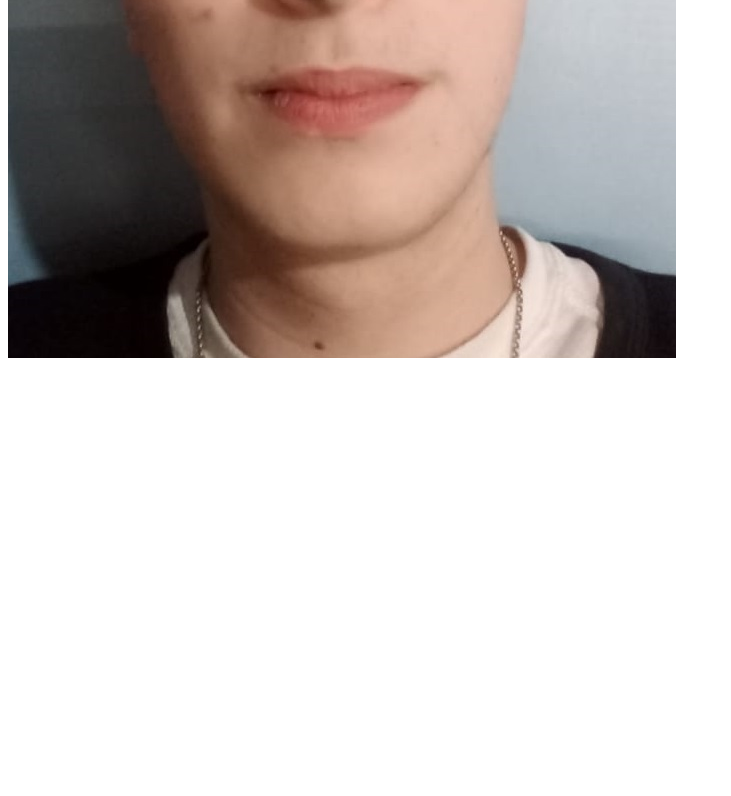
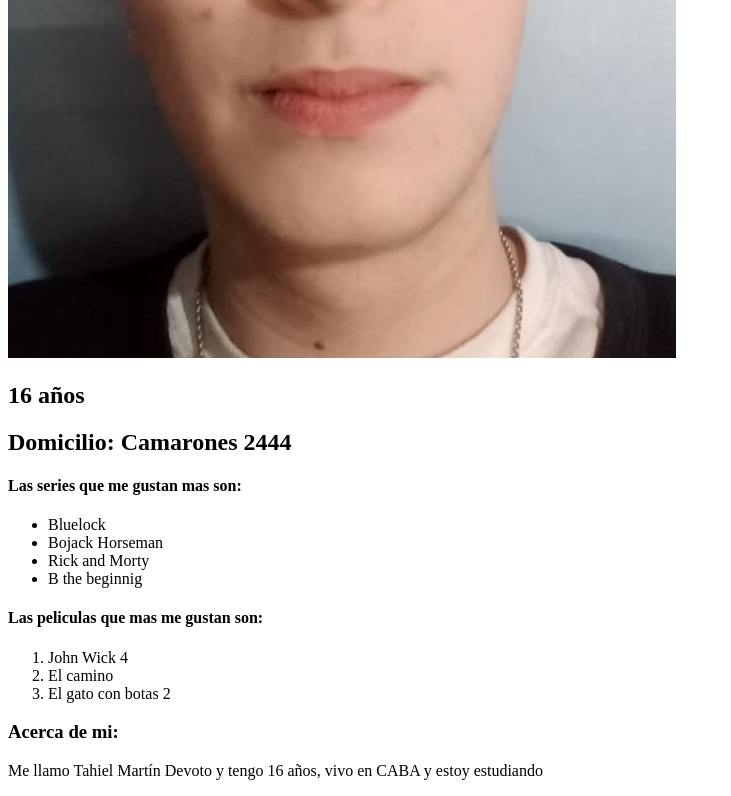
Before and after one commit to Tahield16/MODULO-2, a plain HTML site: page index.html in a window 1280 px wide. Shown: the part 550-1346 px from the top of the page, without its empty margins (0-731 px from the left). Before the commit the page ends 920 px from the top, so only its background shows below. Drawn offline with Linux system fonts and the light colour scheme.

Commit message:
Creacion completa de la pagina, con el link que lleva a mi instagram.

```diff
--- a/index.html
+++ b/index.html
@@ -11,6 +11,32 @@
         <h1>Tahiel Martín Devoto</h1>
         <img src="mi-foto.jpg" alt="Imagen Tahiel">
     </header>
+    <section>
+        <h2>16 años</h2>
+        <h2>Domicilio: Camarones 2444</h2>
+        <div>
+        <h4>Las series que me gustan mas son: </h4>
+        <ul>
+            <li>Bluelock</li>
+            <li>Bojack Horseman</li>
+            <li>Rick and Morty</li>
+            <li>B the beginnig</li>
+        </ul>
+    </div>
+    <div>
+        <h4>Las peliculas que mas me gustan son:</h4>
+        <ol>
+            <li>John Wick 4</li>
+            <li>El camino</li>
+            <li>El gato con botas 2</li>
+        </ol>
+
+    </div>
+    <div>
+            <h3>Acerca de mi:</h3>
+            <p>Me llamo Tahiel Martín Devoto y tengo 16 años, vivo en CABA y estoy estudiando </p>
+    </div>
+    </section>
 
 
 </body>
```
